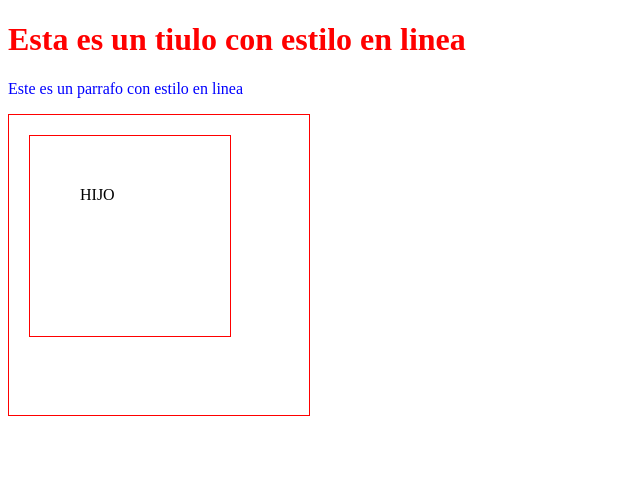
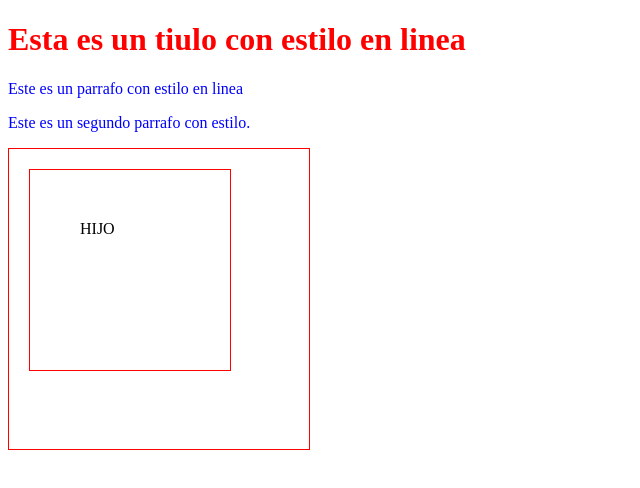
Before and after one commit to mapal-unilibre/modulo8, a plain HTML site: page index.html in a window 1280 px wide. Shown: the whole page, without its empty margins (0-640 px from the left). Drawn offline with Linux system fonts and the light colour scheme.

Commit message:
Feature: se crea container para el ejemplo de css

```diff
--- a/index.html
+++ b/index.html
@@ -7,6 +7,11 @@
     <body>
         <h1>Esta es un tiulo con estilo en linea</h1>
         <p>Este es un parrafo con estilo en linea</p>
+        <div id="container">
+            <p>
+                Este es un segundo parrafo con estilo.
+            </p>
+        </div>
         <div class="borde-todos" id="padre">
             <div class="borde-todos" id="hijo">HIJO</div>
         </div>
```
